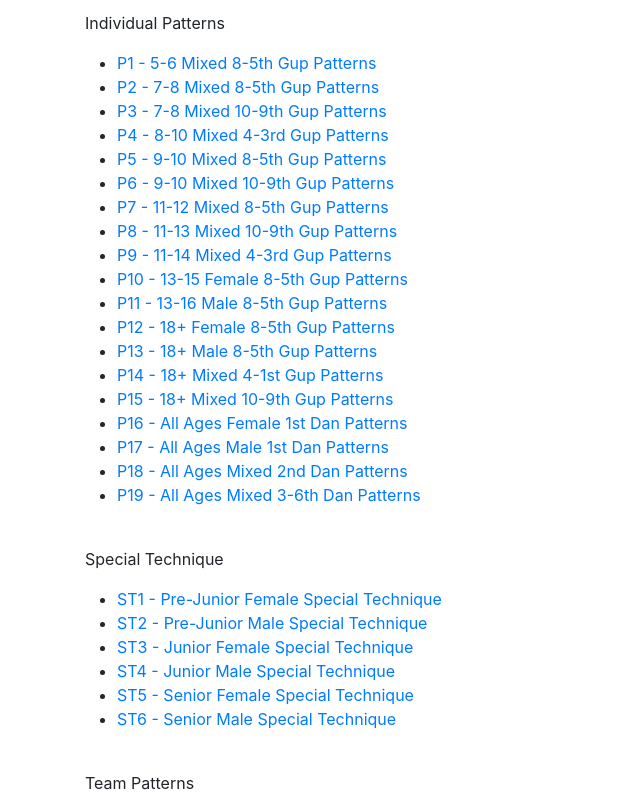
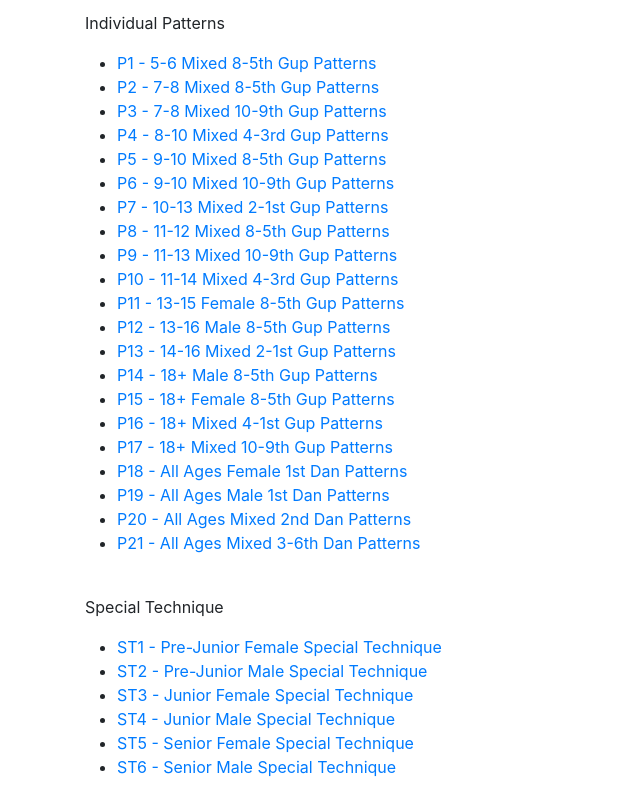
Before and after one commit to saoneil/ptkd_flask_website, a Flask app: page /nsopen in a window 1280 px wide. Shown: the part 239-1032 px from the top of the page, without its empty margins (0-640 px from the left). Run offline with Flask 2, Linux system fonts and the light colour scheme; some libraries are stand-ins or nearby versions.

Commit message:
pattern tree fixes

```diff
--- a/templates/nsopen.html
+++ b/templates/nsopen.html
@@ -24,20 +24,22 @@
           <li><a href="https://drive.google.com/file/d/1iGhN9KFZctdo-210TnMHTrPeEkya-bxj/view?usp=sharing">P3 - 7-8 Mixed 10-9th Gup Patterns</a></li>
           <li><a href="https://drive.google.com/file/d/1VV4PNm_9PIiibywZpJRpNql0vi0lHAE9/view?usp=sharing">P4 - 8-10 Mixed 4-3rd Gup Patterns</a></li>
           <li><a href="https://drive.google.com/file/d/1DcdHy-ucPFm0WD7Px7TM-ogB-7YcMKGO/view?usp=sharing">P5 - 9-10 Mixed 8-5th Gup Patterns</a></li>
-          <li><a href="https://drive.google.com/file/d/1bb8-9WtKuK1pOPisTXUy2Do9W0iSN1ZY/view?usp=sharing">P6 - 9-10 Mixed 10-9th Gup Patterns</a></li>
-          <li><a href="https://drive.google.com/file/d/1gYyXeVbFr0Wm8rkdyzzhhs0r3gbizovO/view?usp=sharing">P7 - 11-12 Mixed 8-5th Gup Patterns</a></li>
-          <li><a href="https://drive.google.com/file/d/11E7F6y6WqtUu3JoXn8eVuTU9In5rs6Zn/view?usp=sharing">P8 - 11-13 Mixed 10-9th Gup Patterns</a></li>
-          <li><a href="https://drive.google.com/file/d/1oKzkJJg7RbQUTYEBu9z6MOg48txHwVpc/view?usp=sharing">P9 - 11-14 Mixed 4-3rd Gup Patterns</a></li>
-          <li><a href="https://drive.google.com/file/d/1jo2nZ2qivZRDKgu9ZB8WHEzqtRNCWrjq/view?usp=sharing">P10 - 13-15 Female 8-5th Gup Patterns</a></li>
-          <li><a href="https://drive.google.com/file/d/1RZxWpdqPhxoWW1PfgvPJaSNe0LWnj45e/view?usp=sharing">P11 - 13-16 Male 8-5th Gup Patterns</a></li>
-          <li><a href="https://drive.google.com/file/d/101iUQ-NUy7bSmAwlyqBgFOAHAGh5irQi/view?usp=sharing">P12 - 18+ Female 8-5th Gup Patterns</a></li>
-          <li><a href="https://drive.google.com/file/d/10BnjUJHXrFJwdohBcIO68x8QHBc_yVr4/view?usp=sharing">P13 - 18+ Male 8-5th Gup Patterns</a></li>
-          <li><a href="https://drive.google.com/file/d/1j7dUByS3NdYvGnNlqtW14SjxCxvbyVpf/view?usp=sharing">P14 - 18+ Mixed 4-1st Gup Patterns</a></li>
-          <li><a href="https://drive.google.com/file/d/1SFHmE0wvpOetFZmiHH2XHgQaJHuelQvJ/view?usp=sharing">P15 - 18+ Mixed 10-9th Gup Patterns</a></li>
-          <li><a href="https://drive.google.com/file/d/1bpfiRoFf4beCFvS4dw0r5f_F4ka0MlUd/view?usp=sharing">P16 - All Ages Female 1st Dan Patterns</a></li>
-          <li><a href="https://drive.google.com/file/d/1dRdn-v0pS4xHt5YqejY9im1xeAlp1CWO/view?usp=sharing">P17 - All Ages Male 1st Dan Patterns</a></li>
-          <li><a href="https://drive.google.com/file/d/1YIU_ynfsBF9VXXHh2tHMtEJZ3jH5L4-_/view?usp=sharing">P18 - All Ages Mixed 2nd Dan Patterns</a></li>
-          <li><a href="https://drive.google.com/file/d/1nUXTRvmvWFhBX61Kk5HMPSksoi6zPDy7/view?usp=sharing">P19 - All Ages Mixed 3-6th Dan Patterns</a></li>
+          <li><a href="https://drive.google.com/file/d/1ecG2gm-o5fsh8k4BzEIVW0jZJl7eXuiO/view?usp=sharing">P6 - 9-10 Mixed 10-9th Gup Patterns</a></li>
+          <li><a href="https://drive.google.com/file/d/13LJgeJ32s-ojcumRMQhsCqL7XcWw0sG1/view?usp=sharing">P7 - 10-13 Mixed 2-1st Gup Patterns</a></li>
+          <li><a href="https://drive.google.com/file/d/169H9cjctFT0Oel-i9CcjN087Yaw5Pyu3/view?usp=sharing">P8 - 11-12 Mixed 8-5th Gup Patterns</a></li>
+          <li><a href="https://drive.google.com/file/d/1ti9k6zX33U4RKWz6uy_UC8hr9UowS5xv/view?usp=sharing">P9 - 11-13 Mixed 10-9th Gup Patterns</a></li>
+          <li><a href="https://drive.google.com/file/d/1hGAR3dENgtV-yhIsifBXsqmRWOZ6d7Xd/view?usp=sharing">P10 - 11-14 Mixed 4-3rd Gup Patterns</a></li>
+          <li><a href="https://drive.google.com/file/d/1M93-g-2aVLTN6UFGAa9Ae7S210O76ZVo/view?usp=sharing">P11 - 13-15 Female 8-5th Gup Patterns</a></li>
+          <li><a href="https://drive.google.com/file/d/1tb2ILQ_uKdeOQpMTqyzpMcm6lT4vyeXs/view?usp=sharing">P12 - 13-16 Male 8-5th Gup Patterns</a></li>
+          <li><a href="https://drive.google.com/file/d/1--i9tYNCaBFOhx9y-490u2Hde6RbwMS_/view?usp=sharing">P13 - 14-16 Mixed 2-1st Gup Patterns</a></li>
+          <li><a href="https://drive.google.com/file/d/1Yh_bbibgliGqKRUeNWv-_FgzDu1a5RJJ/view?usp=sharing">P14 - 18+ Male 8-5th Gup Patterns</a></li>
+          <li><a href="https://drive.google.com/file/d/1JQGtOP1QZp7_z0qbcm0uAecnfUSGqmuH/view?usp=sharing">P15 - 18+ Female 8-5th Gup Patterns</a></li>
+          <li><a href="https://drive.google.com/file/d/1lUkDvYHA1c0wqAhFwfSCiu0i6hydeOYO/view?usp=sharing">P16 - 18+ Mixed 4-1st Gup Patterns</a></li>
+          <li><a href="https://drive.google.com/file/d/1GhA03uH01VAasr0PYEe6-frRCBa2Qf8w/view?usp=sharing">P17 - 18+ Mixed 10-9th Gup Patterns</a></li>
+          <li><a href="https://drive.google.com/file/d/1PgJ7PqLpg_dmvpw9Ffd0PjLvurz-6gSn/view?usp=sharing">P18 - All Ages Female 1st Dan Patterns</a></li>
+          <li><a href="https://drive.google.com/file/d/1gDOEKwNjHDzdc6Tg5gADP04t3BF2GvWf/view?usp=sharing">P19 - All Ages Male 1st Dan Patterns</a></li>
+          <li><a href="https://drive.google.com/file/d/165Ssft_KbVtIbD9THobm6f7Hjl6UEgWA/view?usp=sharing">P20 - All Ages Mixed 2nd Dan Patterns</a></li>
+          <li><a href="https://drive.google.com/file/d/1BTQ9IgB1R4JtuDX6O_KLXWJewh83EwRP/view?usp=sharing">P21 - All Ages Mixed 3-6th Dan Patterns</a></li>
           </ul>
 
           <!-- <br>
```
